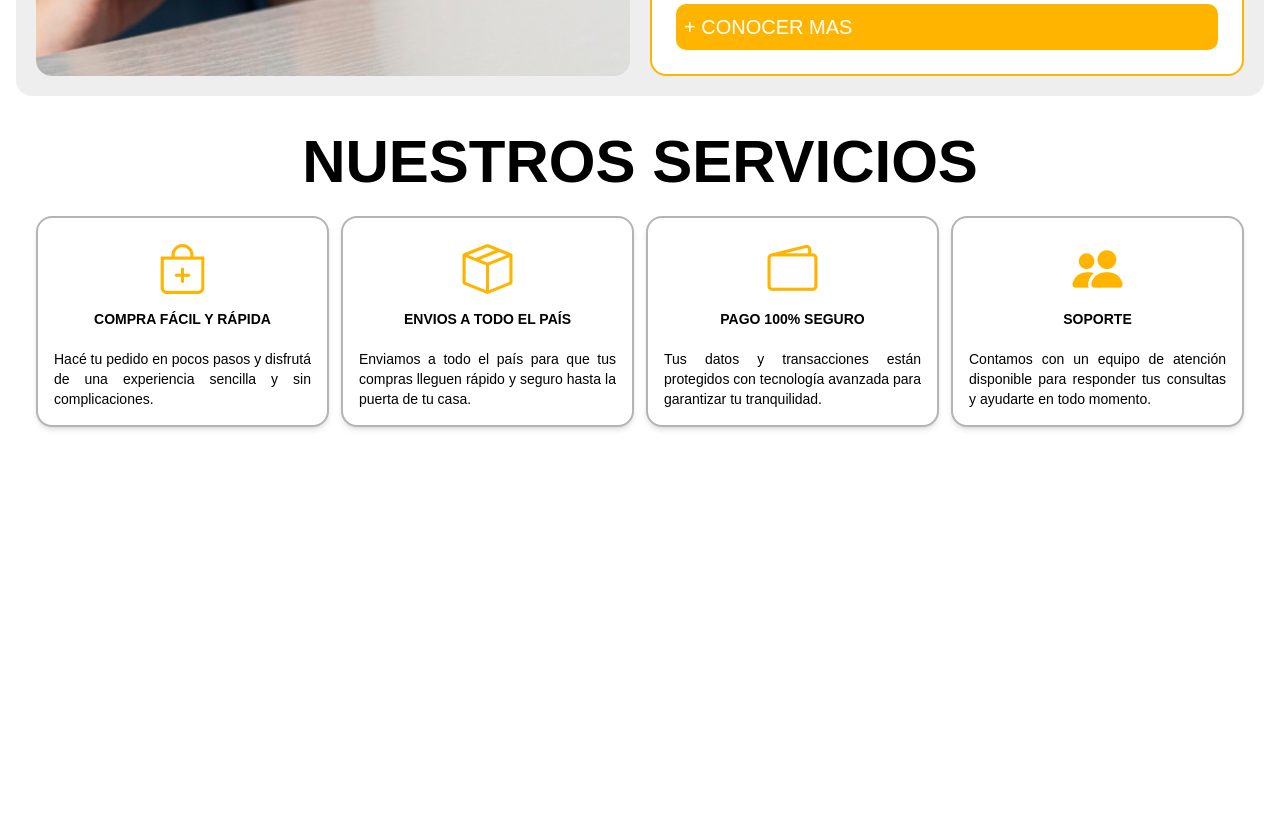
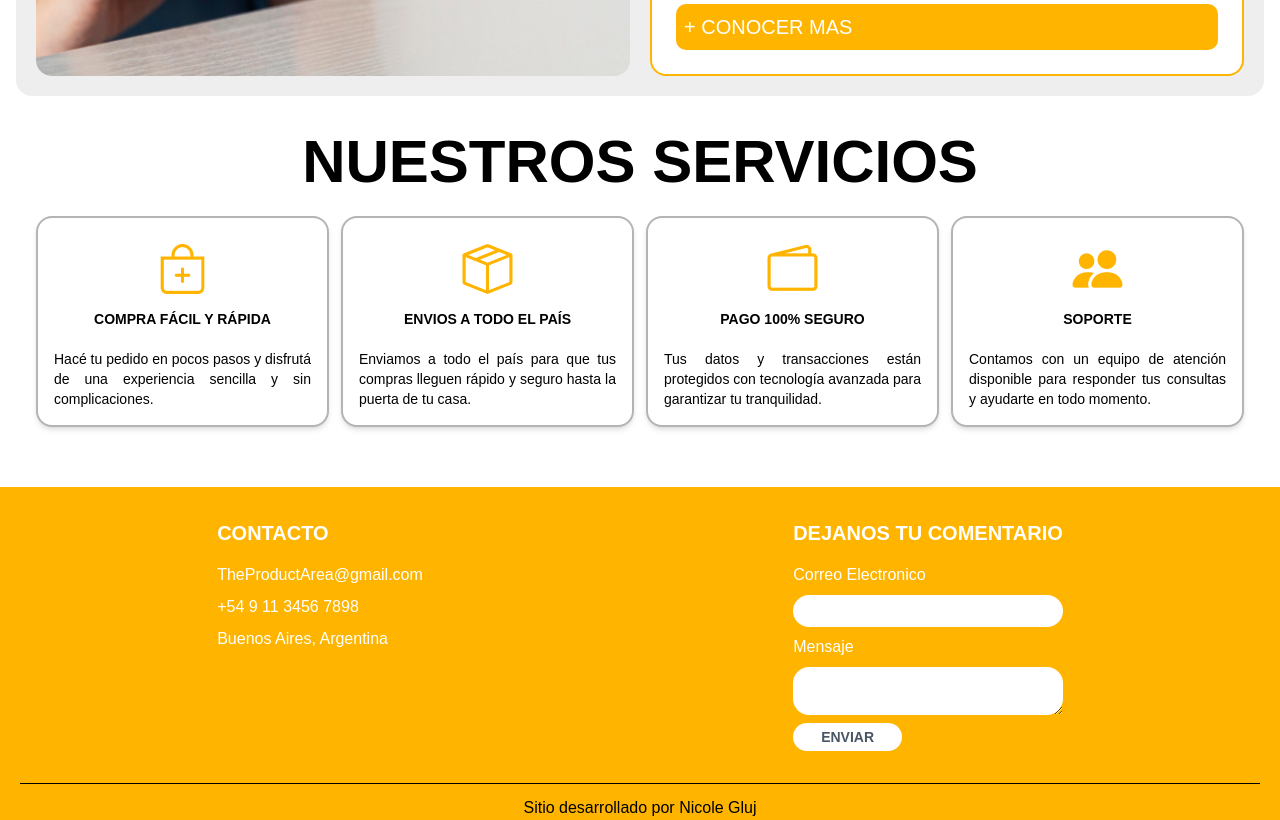
Before and after one commit to NicoleGluj/trabajo-final-frontend, a React (Vite) app: page / in a window 1280 px wide. Shown: the part 1584-2404 px from the top of the page. Before the commit the page ends 2047 px from the top, so only its background shows below. Built offline with nearby package versions, Linux system fonts and the light colour scheme; a web font is replaced by a local one.

Commit message:
fixed: style footer

```diff
--- a/src/components/Footer.jsx
+++ b/src/components/Footer.jsx
@@ -1,27 +1,35 @@
-import '../styles/components/footer.css'
 
 const Footer = () => {
   return (
-    // <footer id='content-footer'>
-    //   <div id='text-footer'>
-    //     <div className='contact-content'>
-    //       <h3>CONTACTO</h3>
-    //       <p>TheProductArea@gmail.com</p>
-    //       <p>+54 9 11 3456 7898</p>
-    //       <p>Buenos Aires, Argentina</p>
-    //     </div>
-    //     <div className='coment-content'>
-    //       <h3>DEJANOS TU COMENTARIO</h3>
-    //       <label>Correo Electronico</label>
-    //       <input type="email" />
-    //       <label>Mensaje</label>
-    //       <textarea></textarea>
-    //     </div>
-    //   </div>
-    //   <p className='text-desarrollado'>Sitio desarrollado por<a href="https://www.linkedin.com/in/nicole-gluj-640805210/" target="blank"> Nicole Gluj</a></p>
-    // </footer>
-    <>
-    </>
+    <footer
+      id='content-footer'
+      className="bg-[#ffb500] mt-10">
+      <div className="flex justify-around text-white p-8">
+        <div className="flex flex-col gap-2">
+          <h3 className="font-bold text-xl mb-2"
+          >CONTACTO</h3>
+          <p>TheProductArea@gmail.com</p>
+          <p>+54 9 11 3456 7898</p>
+          <p>Buenos Aires, Argentina</p>
+        </div>
+        <div className="flex flex-col gap-2">
+          <h3 className="font-bold text-xl mb-2"
+          >DEJANOS TU COMENTARIO</h3>
+          <label>Correo Electronico</label>
+          <input
+            type="email"
+            className="bg-white p-1 rounded-2xl" />
+          <label>Mensaje</label>
+          <textarea className="bg-white rounded-2xl"></textarea>
+          <button className="bg-white px-7 py-1 text-gray-600 rounded-2xl w-min font-semibold text-sm hover:scale-105 hover:text-black transition-all duration-200  "
+          >ENVIAR</button>
+        </div>
+      </div>
+      <div className="text-center font-normal text-black border-t-1 mx-5">
+        <p className="mt-3"
+        >Sitio desarrollado por<a href="https://www.linkedin.com/in/nicole-gluj-640805210/" target="blank"> Nicole Gluj</a></p>
+      </div>
+    </footer>
   )
 }
 
```
Also changed, not shown: src/styles/components/footer.css (deleted, +0 -44 lines).
